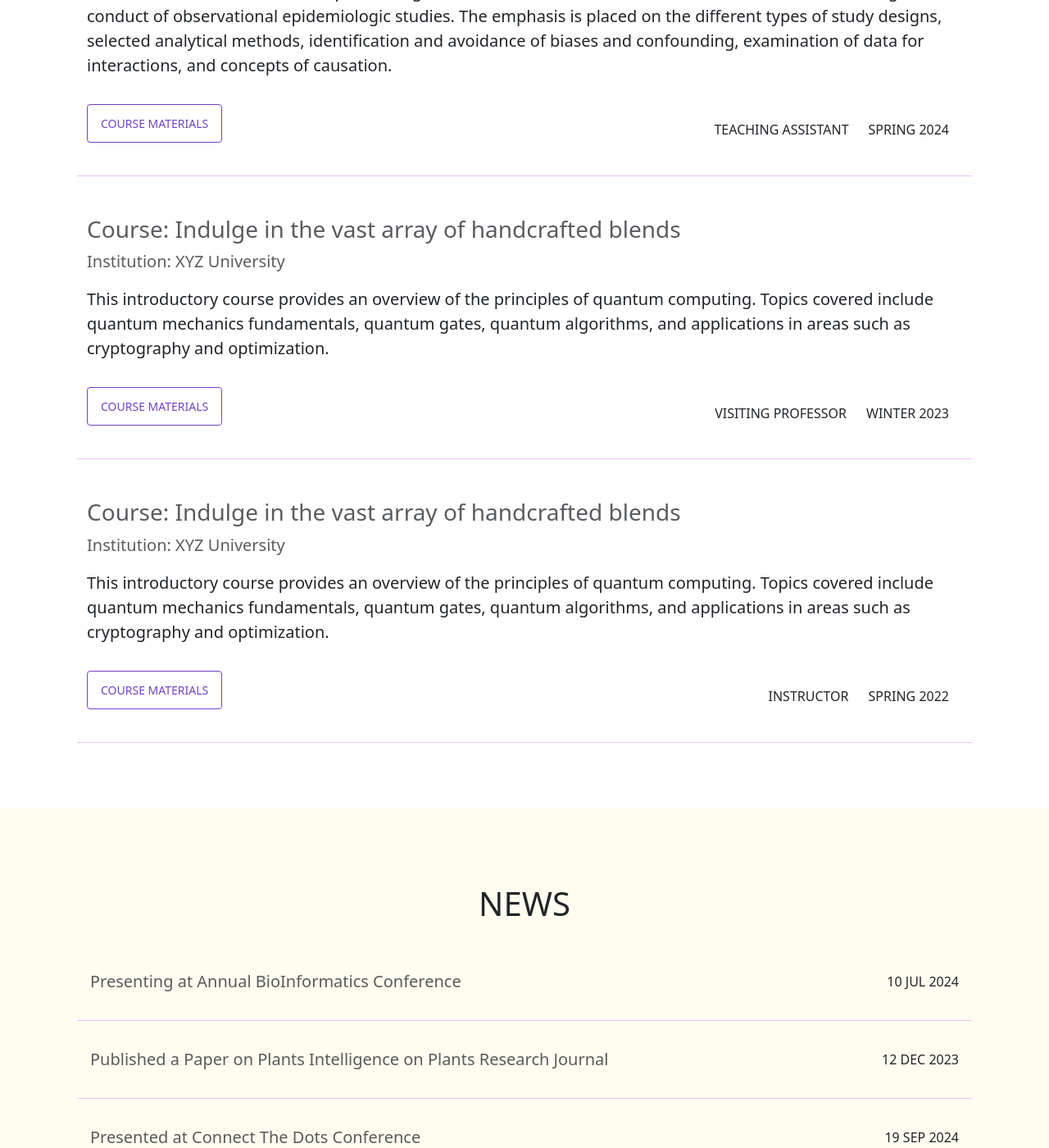
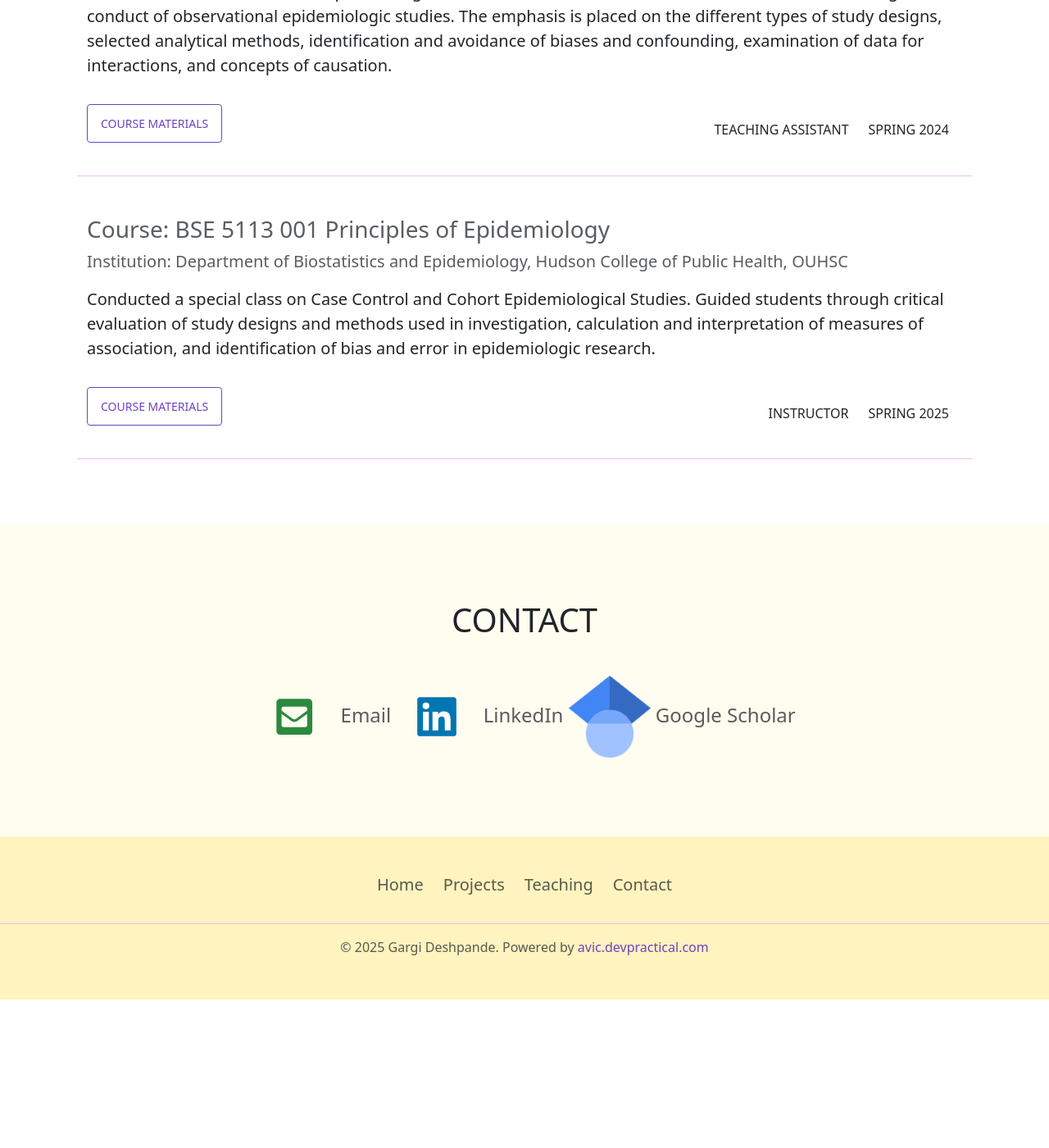
Before and after one commit to sohom070994/sohom070994.github.io, a Jekyll site: the page built from index.md, in a window 1280 px wide and 1400 px high, scrolled down 1942 px. Shown: the whole window at 82% size. Built offline with Jekyll 4.4.1, drawn with Linux system fonts in a browser that asks for light colours; after the commit the page ends 3161 px from its top, so only the background shows below that; some of the changed text lies outside the part shown.

Commit message:
added courses changed contact me

```diff
--- a/_data/hometext.yml
+++ b/_data/hometext.yml
@@ -9,7 +9,7 @@ header:
   buttons:
     - text: "Get In Touch"
       url: "#contact"
-    - text: "Teaching"
+    - text: "Download Resume"
       url: "#teaching"
 
 projects:
@@ -48,65 +48,66 @@ teaching:
       period: "Spring 2024"
       button_text: "Course Materials"
       button_link: "https://example.com"
-    - title: "Course: Indulge in the vast array of handcrafted blends"
-      school: "Institution: XYZ University"
+    - title: "Course: BSE 5113 001 Principles of Epidemiology"
+      school: "Institution: Department of Biostatistics and Epidemiology, Hudson College of Public Health, OUHSC"
       text: |
-        This introductory course provides an overview of the principles of quantum computing.
-        Topics covered include quantum mechanics fundamentals, quantum gates, quantum algorithms,
-        and applications in areas such as cryptography and optimization.
-      role: "Visiting Professor"
-      period: "winter 2023"
+        Conducted a special class on Case Control and Cohort Epidemiological Studies.
+        Guided students through critical evaluation of study designs and methods used
+        in investigation, calculation and interpretation of measures of association, and
+        identification of bias and error in epidemiologic research.
+      role: "Instructor"
+      period: "Spring 2025"
       button_text: "Course Materials"
       button_link: "https://example.com"
-    - title: "Course: Indulge in the vast array of handcrafted blends"
-      school: "Institution: XYZ University"
-      text: |
-        This introductory course provides an overview of the principles of quantum computing.
-        Topics covered include quantum mechanics fundamentals, quantum gates, quantum algorithms,
-        and applications in areas such as cryptography and optimization.
-      role: "Instructor"
-      period: "Spring 2022"
-      button_text: "Course Materials"
-      button_link: "https://example.com"
-news:
-  title: "News"
-  list:
-    - text: "Presenting at Annual BioInformatics Conference"
-      url: "https://example.com"
-      date: "10 Jul 2024"
-    - text: "Published a Paper on Plants Intelligence on Plants Research Journal"
-      url: "https://example.com"
-      date: "12 Dec 2023"
-    - text: "Presented at Connect The Dots Conference"
-      url: "https://example.com"
-      date: "19 Sep 2024"
+    # - title: "Course: Indulge in the vast array of handcrafted blends"
+    #   school: "Institution: XYZ University"
+    #   text: |
+    #     This introductory course provides an overview of the principles of quantum computing.
+    #     Topics covered include quantum mechanics fundamentals, quantum gates, quantum algorithms,
+    #     and applications in areas such as cryptography and optimization.
+    #   role: "Instructor"
+    #   period: "Spring 2022"
+    #   button_text: "Course Materials"
+    #   button_link: "https://example.com"
+# news:
+#   title: "News"
+#   list:
+#     - text: "Presenting at Annual BioInformatics Conference"
+#       url: "https://example.com"
+#       date: "10 Jul 2024"
+#     - text: "Published a Paper on Plants Intelligence on Plants Research Journal"
+#       url: "https://example.com"
+#       date: "12 Dec 2023"
+#     - text: "Presented at Connect The Dots Conference"
+#       url: "https://example.com"
+#       date: "19 Sep 2024"
 
-affiliations:
-  title: "Professional Affiliations"
-  list:
-    - text: "Quantum Computing Society, Member"
-      period: "2020 - Present"
-    - text: "Machine Learning Association, Fellow"
-      period: "2021 - Present"
-    - text: "Bionic Zero Research Society, Member"
-      period: "2019 - Present"
+# affiliations:
+#   title: "Professional Affiliations"
+#   list:
+#     - text: "Quantum Computing Society, Member"
+#       period: "2020 - Present"
+#     - text: "Machine Learning Association, Fellow"
+#       period: "2021 - Present"
+#     - text: "Bionic Zero Research Society, Member"
+#       period: "2019 - Present"
 
 contact:
   title: "Contact"
   list:
     - email:
       text: "Email"
-      url: "mailto:name@example.com"
+      url: "mailto:gargingp@gmail.com"
       icon: "/assets/images/envelope-square.svg"
     - linkedin:
-      text: "linkedIn"
-      url: "https://linkedin.com"
+      text: "LinkedIn"
+      url: "https://www.linkedin.com/in/gargingp/"
       icon: "/assets/images/linkedin-original.svg"
-    - researchgate:
-      text: "ResearchGate"
-      url: "https://researchgate.com"
-      icon: "/assets/images/researchgate.svg"
-    - academia_edu:
-      text: "Academia.edu"
-      url: "https://academia.edu"
-      icon: "/assets/images/academia-square.svg"
+    - google_scholar:
+      text: "Google Scholar"
+      url: "https://scholar.google.com/citations?user=_qCXeScAAAAJ&hl=en&oi=sra"
+      icon: "/assets/images/gs120.png"
+    # - academia_edu:
+    #   text: "Academia.edu"
+    #   url: "https://academia.edu"
+    #   icon: "/assets/images/academia-square.svg"
--- a/_includes/footer.html
+++ b/_includes/footer.html
@@ -12,7 +12,7 @@
     </div>
   </div>
   <div class="container mt-auto pt-4">
-    <p class="text-center text-body-secondary">© 2023 {{site.data.hometext.header.title}}. Powered by <a class="text-decoration-none" href="https://avic.devpractical.com/personal-academic-website/">avic.devpractical.com</a></p>
+    <p class="text-center text-body-secondary">© 2025 {{site.data.hometext.header.title}}. Powered by <a class="text-decoration-none" href="https://avic.devpractical.com/personal-academic-website/">avic.devpractical.com</a></p>
   </div>
 </footer>
 </div>
--- a/_layouts/home.html
+++ b/_layouts/home.html
@@ -8,8 +8,5 @@ layout: default
 
 {% include teaching.html %}
 
-{% include news.html %}
-
-{% include affiliations.html %}
 
 {% include contact.html %}
```
Also changed, not shown: _data/navigation.yml (+4 -4 lines), assets/images/Google_Scholar_logo.svg (added), assets/images/gs.png (added), assets/images/gs120.png (added).
